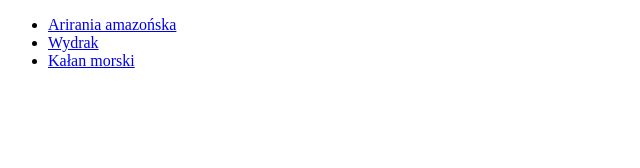
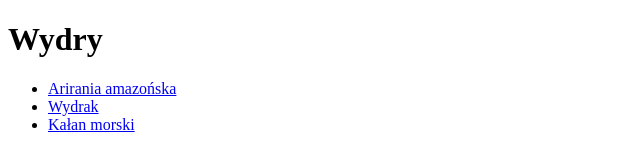
Before and after one commit to mkubera/js-28-git-together, a plain HTML site: page index.html in a window 1280 px wide. Shown: the whole page, without its empty margins (0-640 px from the left). Drawn offline with Linux system fonts and the light colour scheme.

Commit message:
Added header

```diff
--- a/index.html
+++ b/index.html
@@ -7,6 +7,7 @@
     <title>Wydry</title>
   </head>
   <body>
+    <h1>Wydry</h1>
     <ul id="otters">
       <li class="otter">
         <a
```
